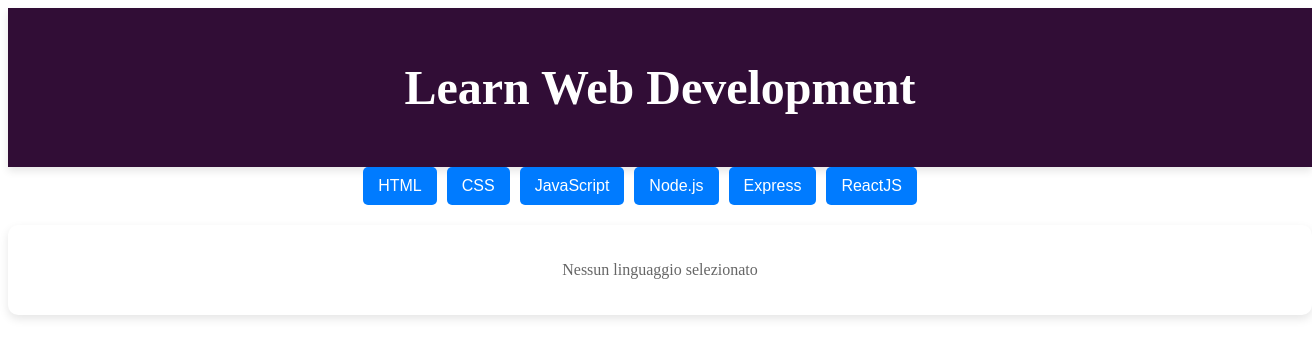
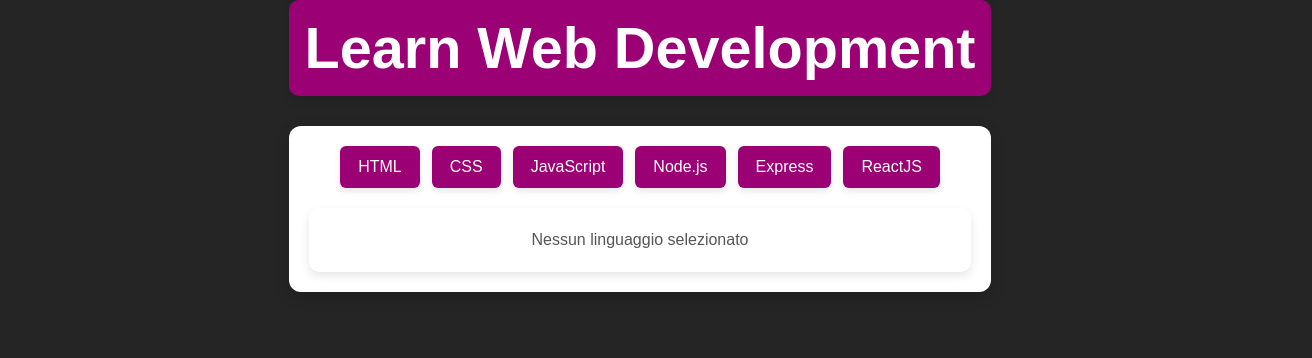
Before and after one commit to VincenzoAmari/react-use-state, a React (Vite) app: page / in a window 1280 px wide. Shown: the top 358 px of the page, 1312 px wide, since content can reach past the window. Built offline with nearby package versions, Linux system fonts and the light colour scheme.

Commit message:
fine css

```diff
--- a/src/App.css
+++ b/src/App.css
@@ -1,40 +1,73 @@
-header {
-  text-align: center;
-  padding: 20px;
-  background-color: #f4f4f4;
+* {
+  margin: 0;
+  padding: 0;
+  box-sizing: border-box;
+}
+
+body {
+  font-family: "Arial", sans-serif;
+  background-color: #252525;
+  display: flex;
+  flex-direction: column;
+  align-items: center;
+  min-height: 100vh;
 }
 
 header {
   text-align: center;
-  padding: 20px;
-  background-color: #310d36;
+  padding: 15px;
+  background-color: #9b0074;
   color: white;
-  font-size: 1.5rem;
+  font-size: 1.8rem;
   font-weight: bold;
   width: 100%;
-  box-shadow: 0 4px 8px rgba(0, 0, 0, 0.1);
+  max-width: 800px;
+  border-radius: 10px;
+  box-shadow: 0px 4px 10px rgba(0, 0, 0, 0.1);
 }
+
+main {
+  display: flex;
+  flex-direction: column;
+  align-items: center;
+  width: 100%;
+  max-width: 800px;
+  margin-top: 30px;
+  padding: 20px;
+  background: white;
+  border-radius: 12px;
+  box-shadow: 0 5px 15px rgba(0, 0, 0, 0.15);
+  text-align: center;
+}
+
 .buttons {
   display: flex;
   flex-wrap: wrap;
   justify-content: center;
-  gap: 10px;
+  gap: 12px;
   margin-bottom: 20px;
 }
 
 button {
-  padding: 10px 15px;
+  padding: 12px 18px;
   border: none;
   cursor: pointer;
-  background-color: #007bff;
+  background-color: #9b0074;
   color: white;
-  border-radius: 5px;
+  border-radius: 6px;
   font-size: 1rem;
+  box-shadow: 0px 3px 6px rgba(0, 0, 0, 0.1);
+}
+
+button:hover {
+  background-color: #9b0015;
+  transform: scale(1.05);
 }
 
 button.active {
   background-color: #ffa500;
   color: black;
+  font-weight: bold;
 }
 
 .language-card {
@@ -49,14 +82,36 @@ button.active {
 
 .language-card h2 {
   margin-bottom: 10px;
-  color: #333;
+  color: #222;
+  font-size: 1.5rem;
 }
 
 .language-card p {
   font-size: 1rem;
-  color: #666;
+  color: #555;
+  line-height: 1.5;
 }
 
 .language-card:hover {
   transform: scale(1.02);
 }
+
+@media (max-width: 768px) {
+  body {
+    padding: 10px;
+  }
+
+  main {
+    width: 95%;
+  }
+
+  header {
+    font-size: 1.5rem;
+    padding: 12px;
+  }
+
+  button {
+    font-size: 0.9rem;
+    padding: 10px 14px;
+  }
+}
```
